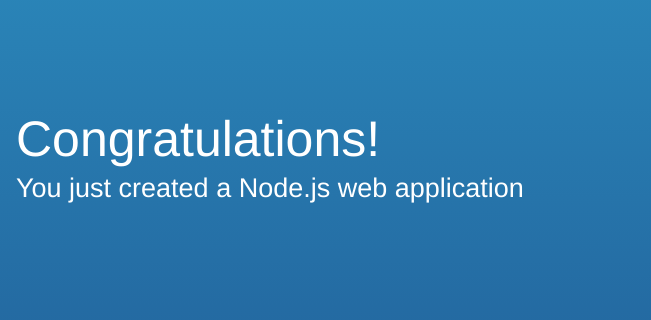
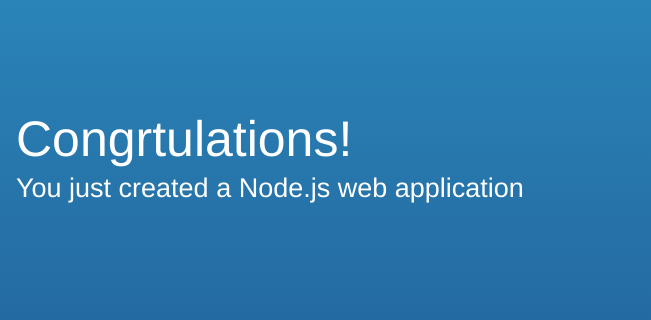
Before and after one commit to cordeirojp/TestLambdaJPCWeb, a website: page public/index.html in a window 1280 px wide. Shown: the part 171-491 px from the top of the page, 629-1280 px from the left. Drawn offline with Linux system fonts and the light colour scheme.

Commit message:
Update index.html

```diff
--- a/public/index.html
+++ b/public/index.html
@@ -58,7 +58,7 @@
         <div class="message">
             <a class="twitter-link" href="http://twitter.com/home/?status=I%20created%20a%20project%20with%20AWS%20CodeStar!%20%23AWS%20%23AWSCodeStar%20https%3A%2F%2Faws.amazon.com%2Fcodestar"><img src="assets/img/tweet.svg" /></a>
             <div class="text">
-                <h1>Congratulations!</h1>
+                <h1>Congrtulations!</h1>
                 <h2>You just created a Node.js web application</h2>
             </div>
         </div>
```
